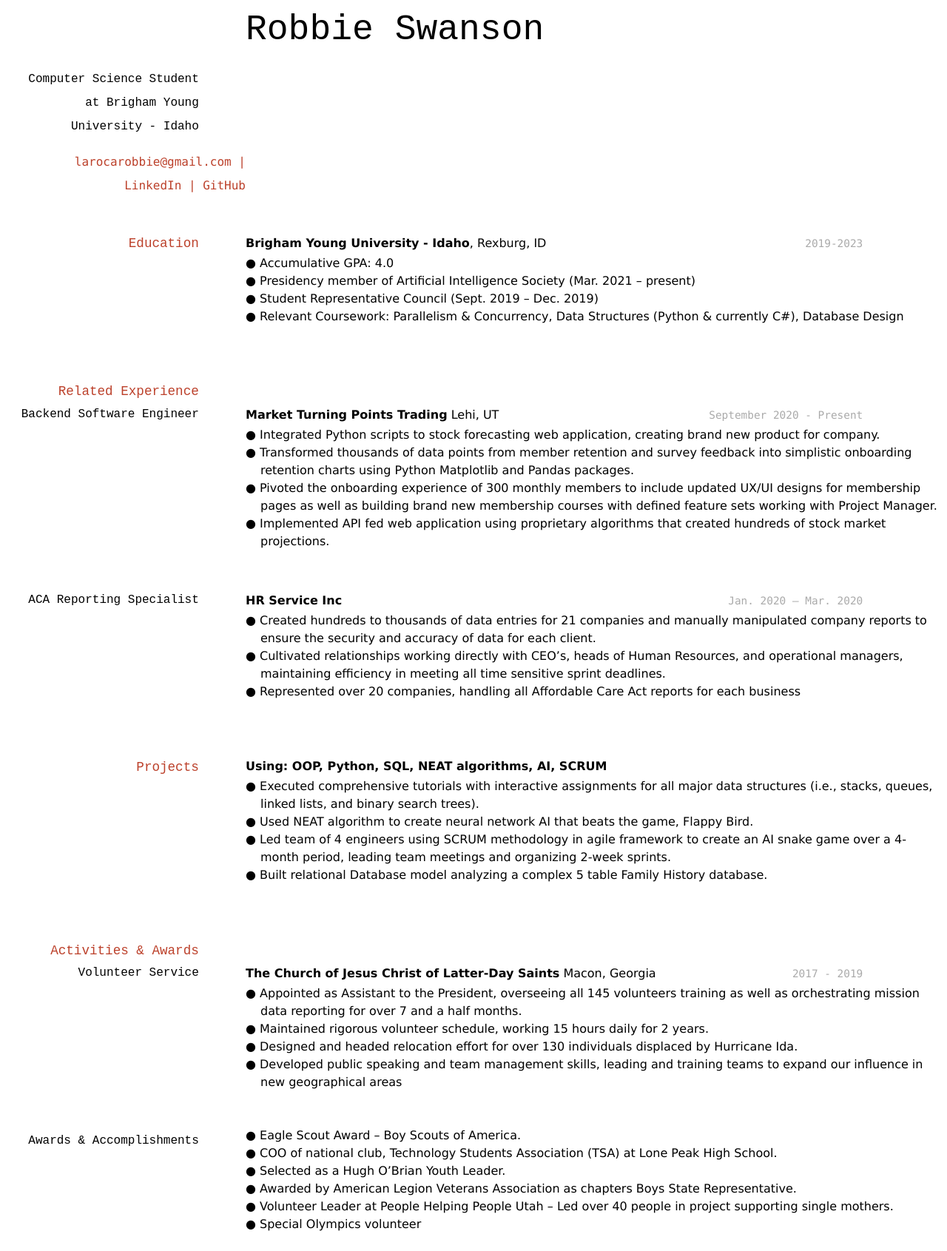
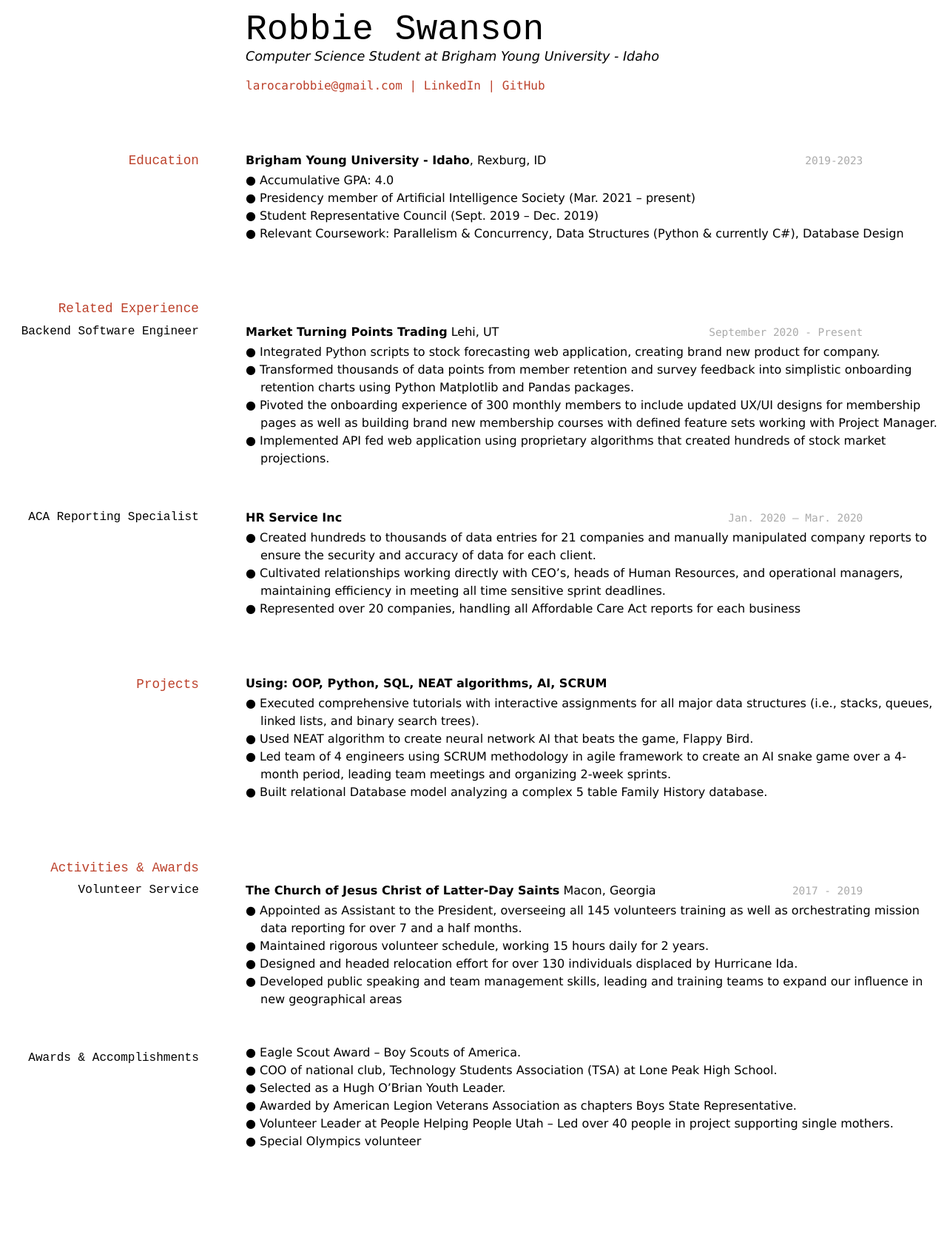
Before and after one commit to byuids-resumes/swanson_resume, a Jekyll site: the page built from docs/index.md, in a window 1280 px wide. Shown: the whole page at 74% size. Built offline with Jekyll 4.4.1, drawn with Linux system fonts in a browser that asks for light colours; after the commit the page ends 1579 px from its top, so only the background shows below that.

Commit message:
FInal fix?

```diff
--- a/docs/index.md
+++ b/docs/index.md
@@ -2,16 +2,15 @@
 layout: cv
 title: Robbie Swanson's Resume..................
 ---
-<h1 align="center">Robbie Swanson</h1>
-<h3 align="center">Computer Science Student at Brigham Young University - Idaho</h3>
+# Robbie Swanson
+Computer Science Student at Brigham Young University - Idaho
 
-<h3 align="center">
+
 <div id="webaddress">
 <a href="datascience@byui.edu">larocarobbie@gmail.com</a>
 | <a href="https://www.linkedin.com/in/robbie-swanson-17661a194/">LinkedIn</a>
 | <a href="https://github.com/robbieswan/swanson_resume">GitHub</a>
 </div>
-</h3>
 
 <!-- https://www.monique.tech/the-art-of-markdown -->
 
```
